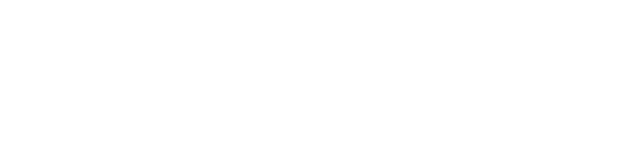
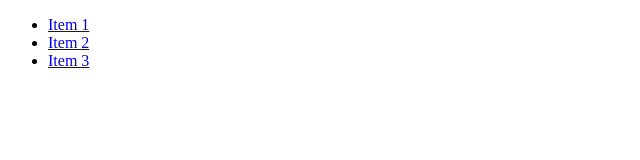
Before and after one commit to bbhandari1/commits-practice, a plain HTML site: page index.html in a window 1280 px wide. Shown: the whole page, without its empty margins (0-640 px from the left). Drawn offline with Linux system fonts and the light colour scheme.

Commit message:
Add navigation in Index.html

```diff
--- a/index.html
+++ b/index.html
@@ -5,7 +5,15 @@
         <title> Document </title>
     </head>
     <body>
-        <header> </header>
+        <header>
+            <nav>
+                <ul>
+                    <li> <a href="a"> Item 1</a></li>
+                    <li> <a href="a"> Item 2</a></li>
+                    <li> <a href="a"> Item 3</a></li>
+                </ul>
+            </nav>
+        </header>
         <main> </main>
 
     </body>
```
